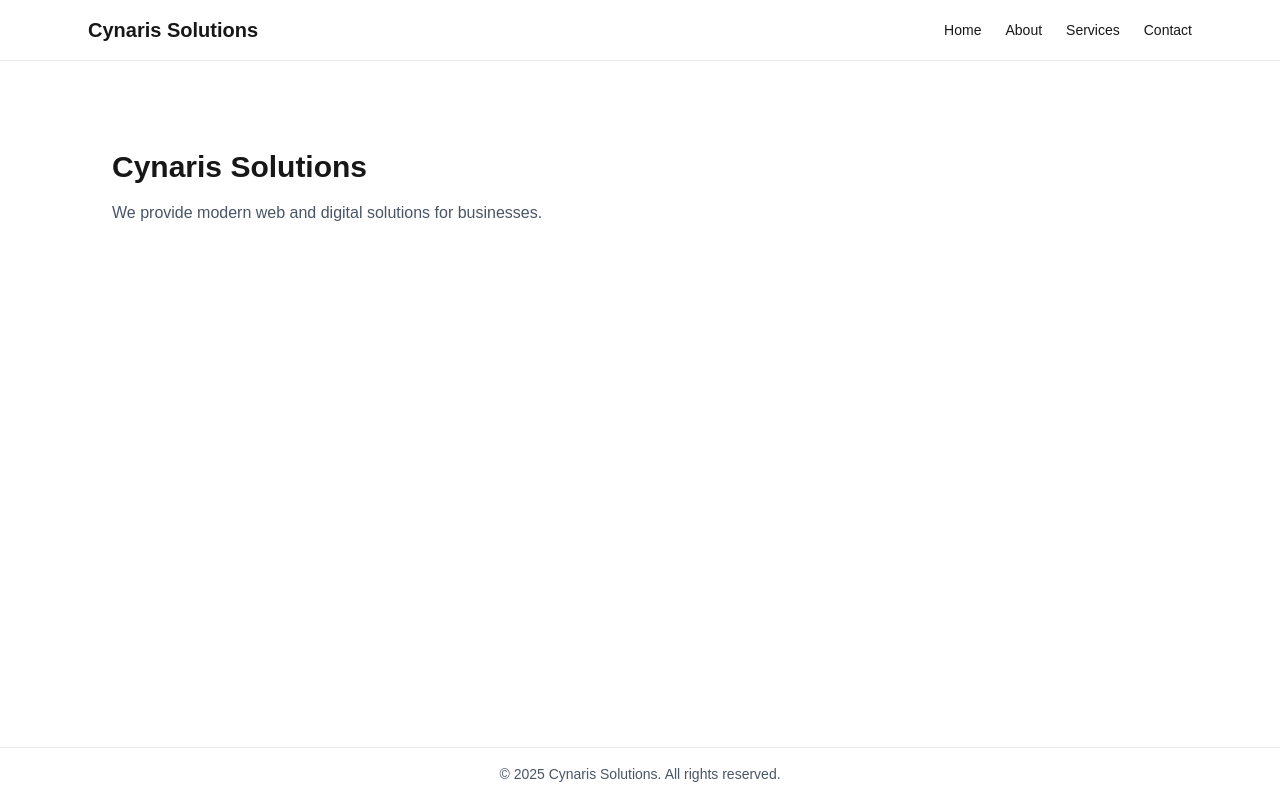
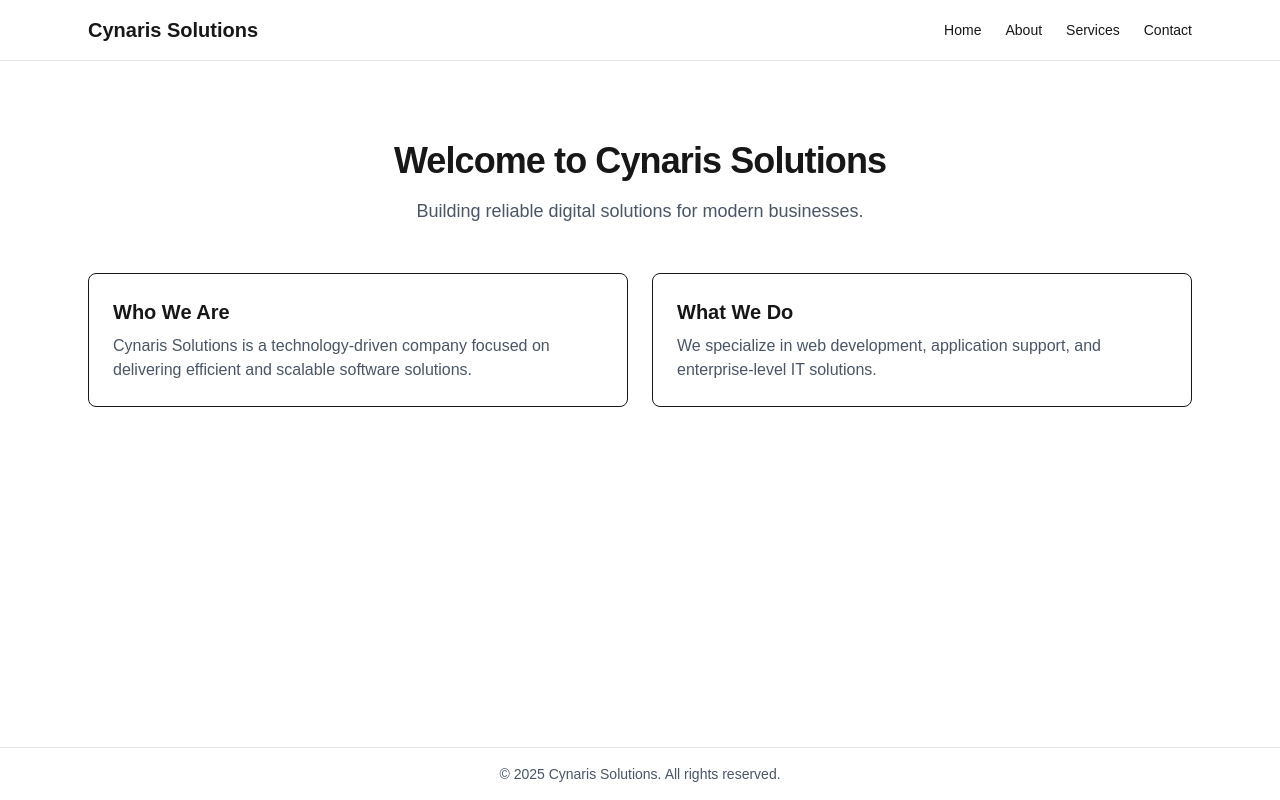
Before and after one commit to rakshithamanohar-cloud/cynaris-website, a Next.js app in the folder frontend/my-app/: page / in a window 1280 px wide. Built offline with nearby package versions, Linux system fonts and the light colour scheme.

Commit message:
Day 8: Improved home page UI and layout

```diff
--- a/frontend/my-app/app/page.tsx
+++ b/frontend/my-app/app/page.tsx
@@ -1,10 +1,34 @@
 export default function Home() {
   return (
-    <section className="mx-auto max-w-6xl px-6 py-12">
-      <h2 className="text-3xl font-bold mb-4">Cynaris Solutions</h2>
-      <p className="text-gray-600 max-w-2xl">
-        We provide modern web and digital solutions for businesses.
-      </p>
+    <section className="flex flex-col gap-12 py-10">
+      {/* Hero Section */}
+      <div className="text-center">
+        <h1 className="text-4xl font-bold tracking-tight">
+          Welcome to Cynaris Solutions
+        </h1>
+        <p className="mt-4 text-lg text-gray-600">
+          Building reliable digital solutions for modern businesses.
+        </p>
+      </div>
+
+      {/* About Preview */}
+      <div className="grid gap-6 md:grid-cols-2">
+        <div className="rounded-lg border p-6">
+          <h2 className="text-xl font-semibold mb-2">Who We Are</h2>
+          <p className="text-gray-600">
+            Cynaris Solutions is a technology-driven company focused on
+            delivering efficient and scalable software solutions.
+          </p>
+        </div>
+
+        <div className="rounded-lg border p-6">
+          <h2 className="text-xl font-semibold mb-2">What We Do</h2>
+          <p className="text-gray-600">
+            We specialize in web development, application support, and
+            enterprise-level IT solutions.
+          </p>
+        </div>
+      </div>
     </section>
   );
 }
```
